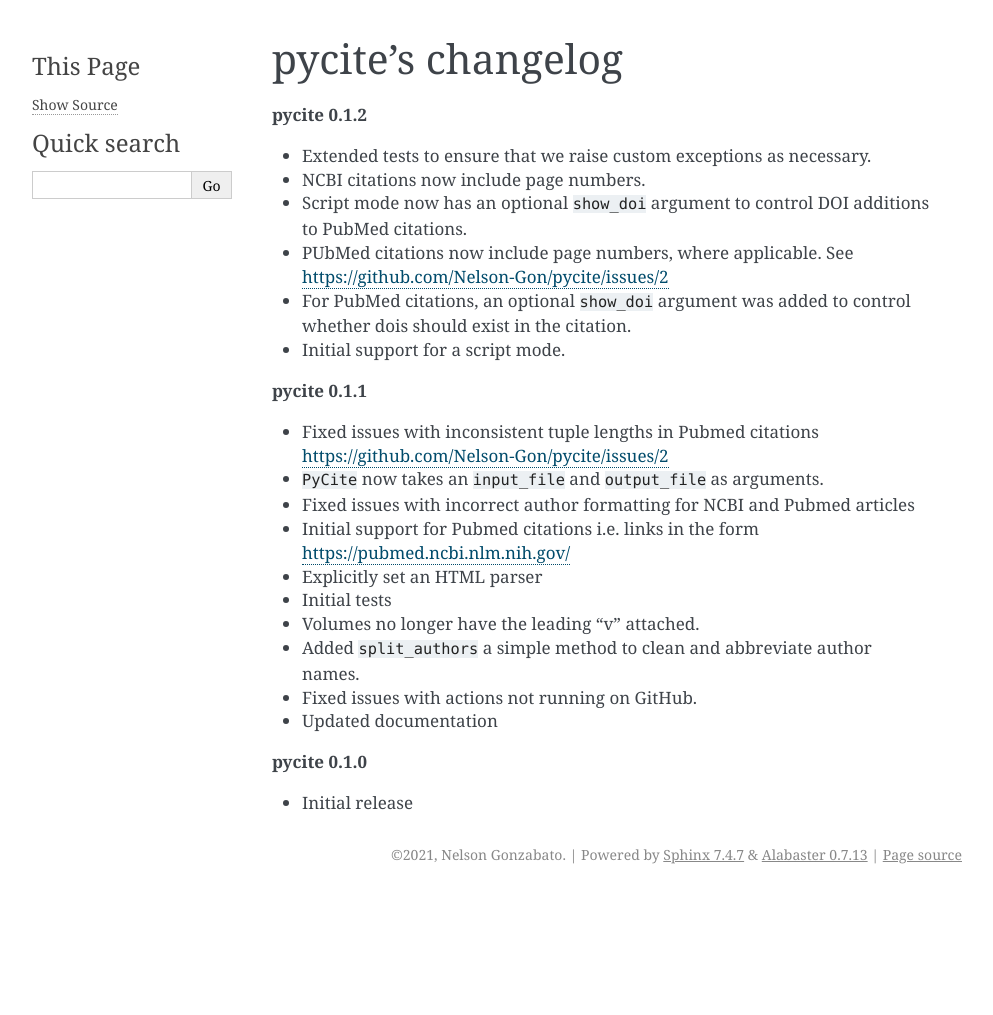
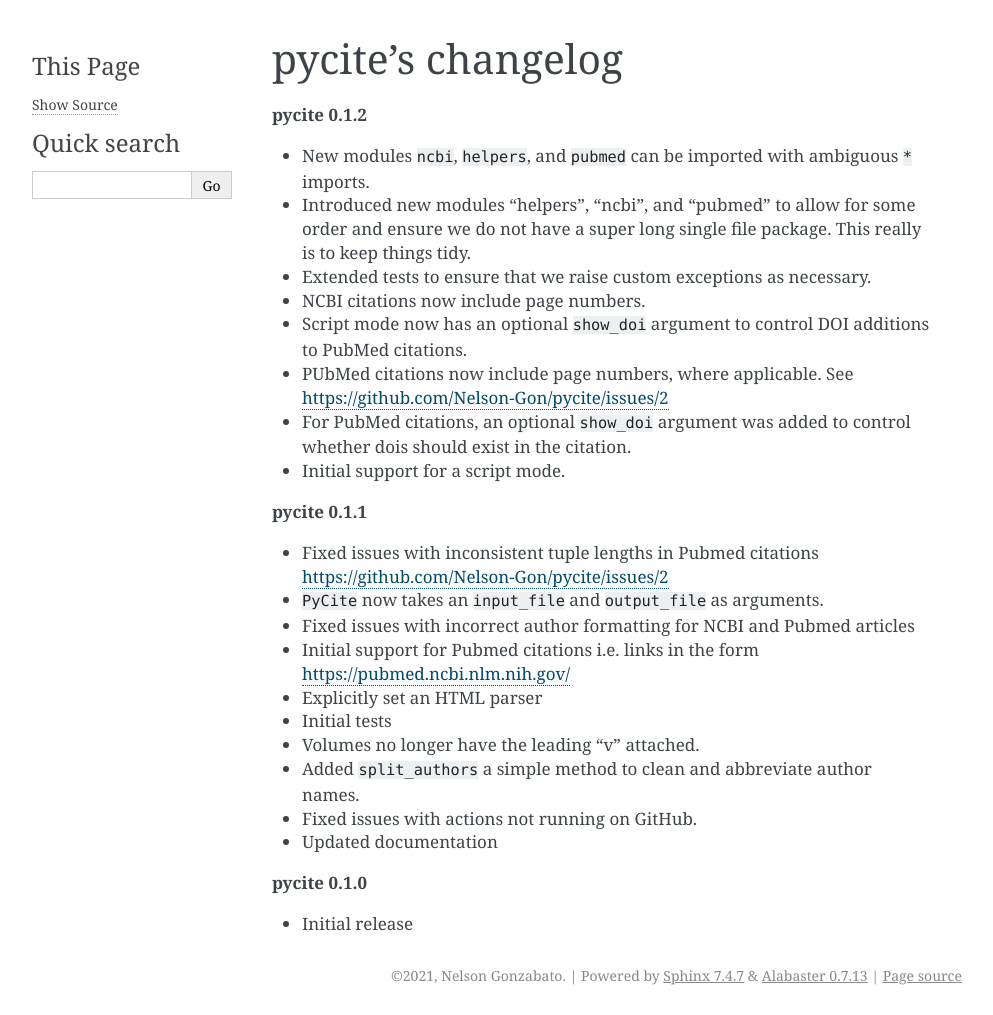
Before and after one commit to Nelson-Gon/pycite, a Sphinx documentation site: the page built from docs/source/changelog.rst, in a window 1280 px wide. Shown: the whole page, without its empty margins (148-1141 px from the left). Built offline with Sphinx 7.4.7, drawn with Linux system fonts in a browser that asks for light colours; before the commit the page ends 900 px from its top, so only the background shows below that.

Commit message:
Allow pubmed, ncbi, and helpers in * imports

```diff
--- a/docs/source/changelog.rst
+++ b/docs/source/changelog.rst
@@ -4,6 +4,13 @@
 
 **pycite 0.1.2**
 
+
+*
+  New modules ``ncbi``\ , ``helpers``\ , and ``pubmed`` can be imported with ambiguous ``*`` imports.
+
+*
+  Introduced new modules "helpers", "ncbi", and "pubmed" to allow for some order and ensure we do not have a
+  super long single file package. This really is to keep things tidy.
 
 *
   Extended tests to ensure that we raise custom exceptions as necessary.
--- a/pycite/__init__.py
+++ b/pycite/__init__.py
@@ -13,6 +13,6 @@
 
 from version import __version__
 __author__ = "Nelson Gonzabato"
-__all__ = ["pycite"]
+__all__ = ["pycite", "ncbi", "pubmed", "helpers"]
 assert isinstance(__version__, str)
 __version__ = __version__
```
Also changed, not shown: changelog.md (+3 -1 lines).
